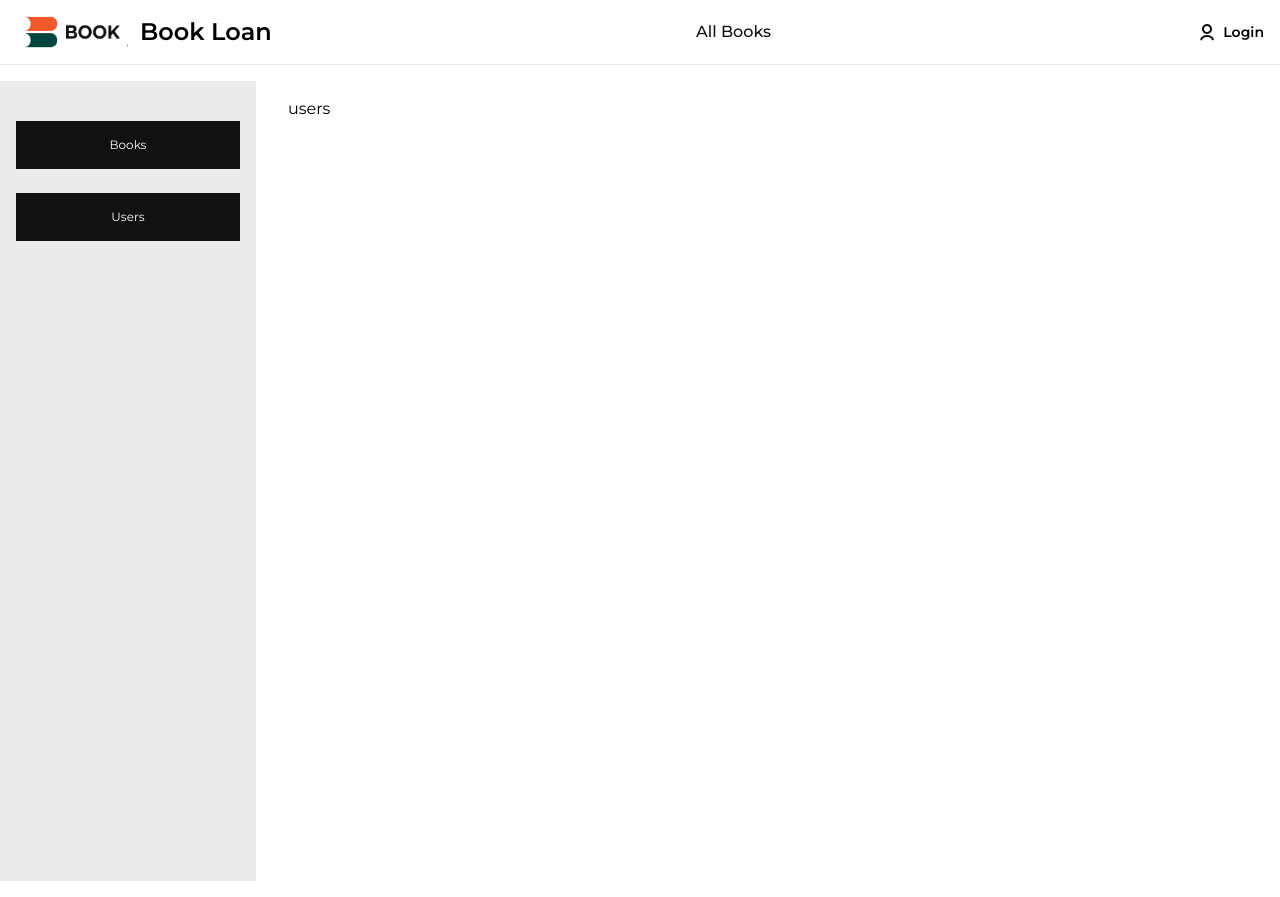
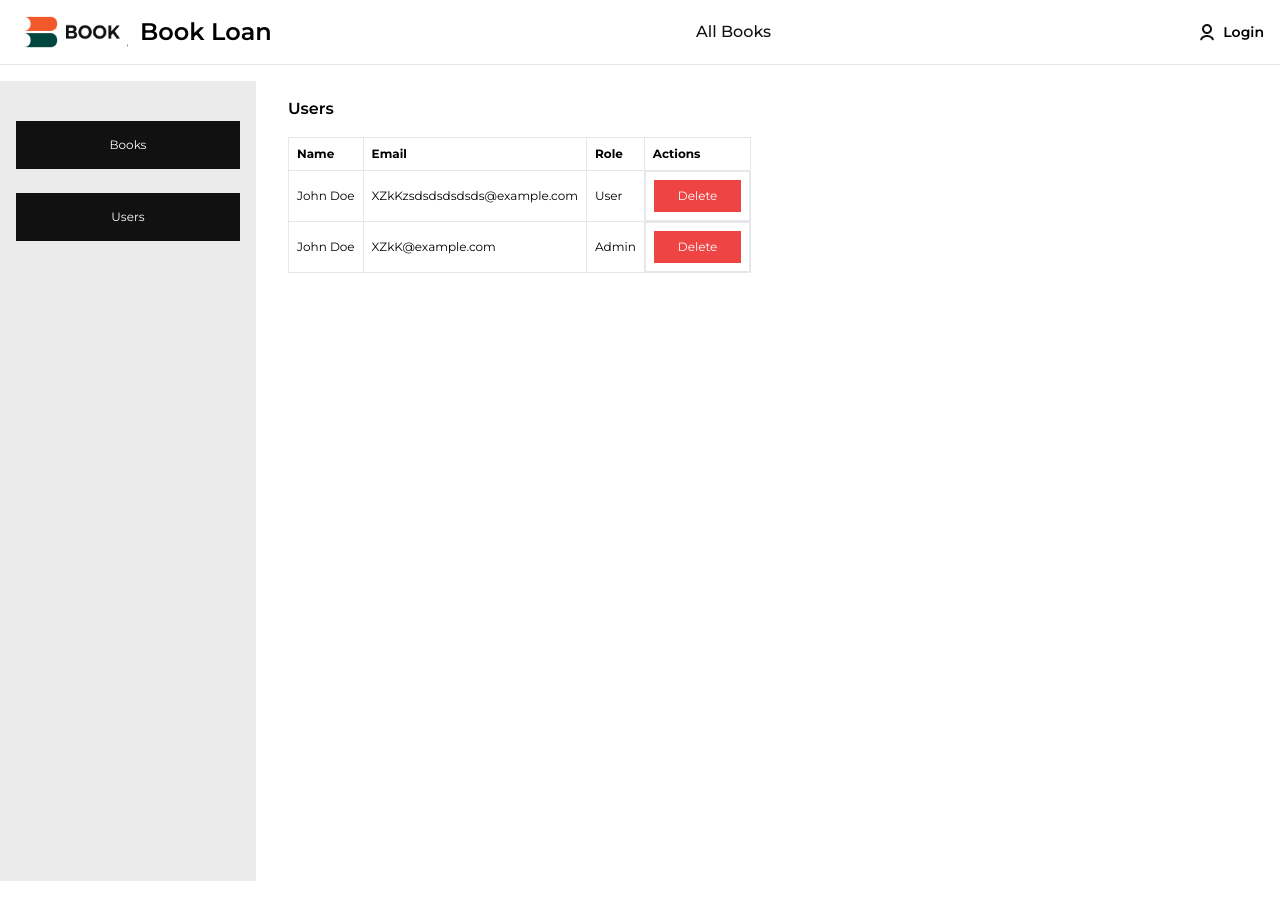
Before and after one commit to ryanmwakio/bookloan, a Vue app in the folder bookloan-frontend/: page /admin/users in a window 1280 px wide. Built offline with nearby package versions, Linux system fonts and the light colour scheme.

Commit message:
(feature) added user management page

```diff
--- a/bookloan-frontend/src/views/AdminBookLoansView.vue
+++ b/bookloan-frontend/src/views/AdminBookLoansView.vue
@@ -113,7 +113,7 @@ const info = [
         >
           <div v-for="item in info" :key="item.id">
             <card-component :info="item" />
-            <div class="flex gap-2 mx-8">
+            <div class="flex gap-2 mx-2">
               <div class="flex flex-col gap-2">
                 <router-link
                   :to="`/admin/books/${item.id}/edit`"
--- a/bookloan-frontend/src/views/AdminUsersView.vue
+++ b/bookloan-frontend/src/views/AdminUsersView.vue
@@ -5,7 +5,37 @@ import AdminNavComponent from "@/components/AdminNavComponent.vue";
 <template>
   <main class="flex gap-4">
     <AdminNavComponent />
-    <div class="p-4 my-4">users</div>
+    <div class="p-4 my-4">
+      <h2 class="font-semibold text-base">Users</h2>
+      <table class="w-full text-xs mt-4 border">
+        <thead class="border">
+          <tr class="text-left">
+            <th class="p-2 border">Name</th>
+            <th class="p-2 border">Email</th>
+            <th class="p-2 border">Role</th>
+            <th class="p-2 border">Actions</th>
+          </tr>
+        </thead>
+        <tbody>
+          <tr class="border-b py-2">
+            <td class="p-2 border">John Doe</td>
+            <td class="p-2 border">XZkKzsdsdsdsdsds@example.com</td>
+            <td class="p-2 border">User</td>
+            <td class="p-2 flex gap-2 border">
+              <button class="bg-red-500 text-white py-2 px-6 text-xs w-fit h-fit">Delete</button>
+            </td>
+          </tr>
+          <tr class="border-b py-2">
+            <td class="p-2 border">John Doe</td>
+            <td class="p-2 border">XZkK@example.com</td>
+            <td class="p-2 border">Admin</td>
+            <td class="p-2 flex gap-2 border">
+              <button class="bg-red-500 text-white py-2 px-6 text-xs w-fit h-fit">Delete</button>
+            </td>
+          </tr>
+        </tbody>
+      </table>
+    </div>
   </main>
 </template>
 
```
